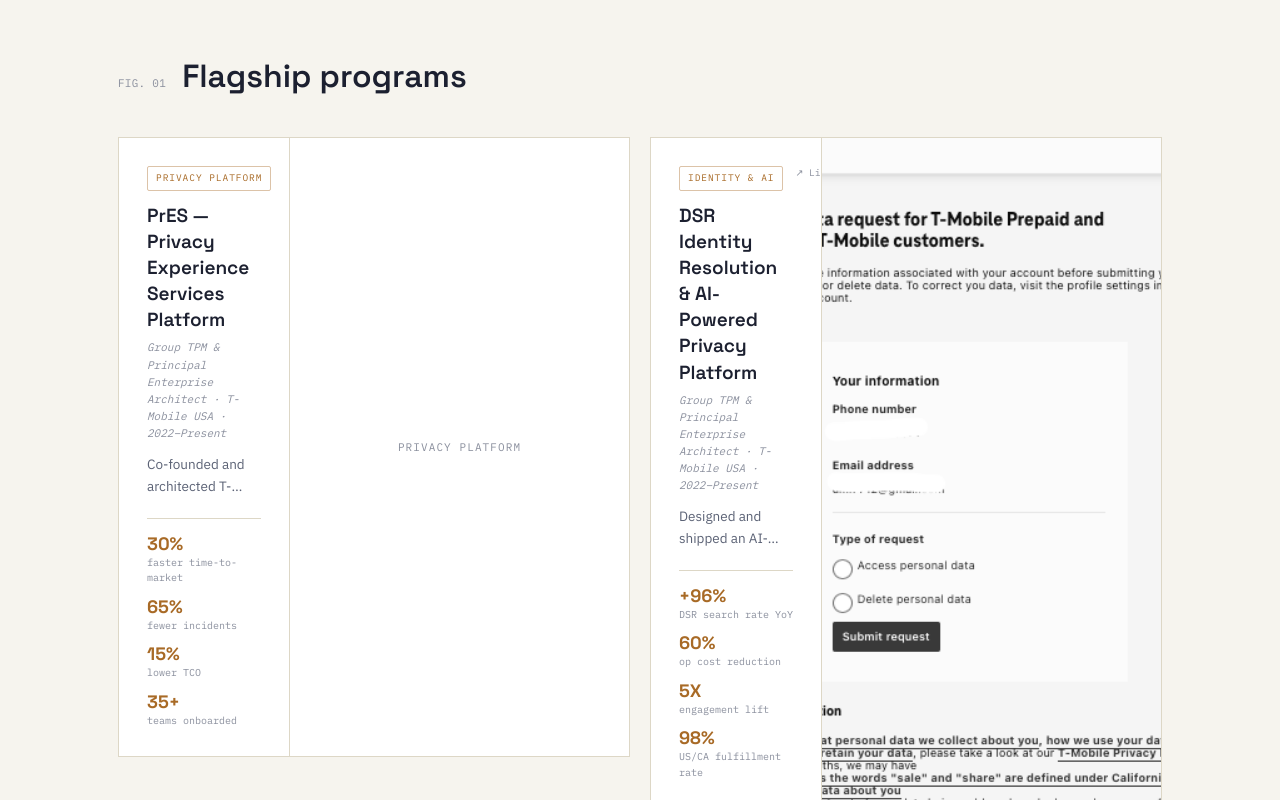
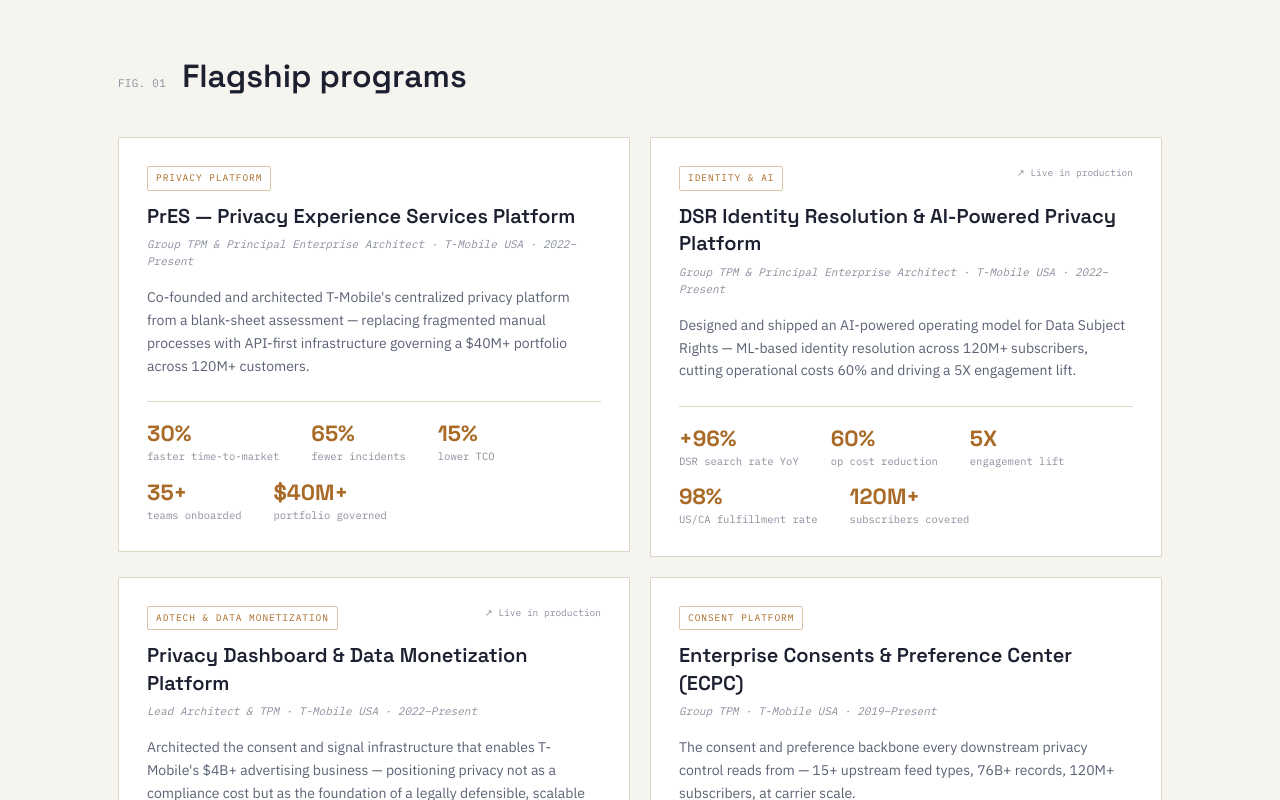
Before and after one commit to rhapsody7712-beep/umang-shrivastava, a Next.js app: page /umang-shrivastava/ in a window 1280 px wide. Shown: the part 840-1640 px from the top of the page. Built offline with nearby package versions, Linux system fonts and the light colour scheme.

Commit message:
Remove images from case studies — clean text-only card layout

```diff
--- a/src/app/case-studies/[slug]/page.tsx
+++ b/src/app/case-studies/[slug]/page.tsx
@@ -1,6 +1,5 @@
 import type { Metadata } from "next";
 import { notFound } from "next/navigation";
-import Image from "next/image";
 import { caseStudies } from "@/content/caseStudies";
 import { Reveal } from "@/components/Reveal";
 
@@ -100,27 +99,6 @@
 
         <ListBlock label="Lessons learned" items={study.lessons} />
 
-        {study.images && study.images.length > 0 && (
-          <div className="mb-9">
-            <span className="font-mono text-[11px] text-muted-2 tracking-wide uppercase block mb-4">
-              Product screenshots
-            </span>
-            <div className="flex flex-col gap-4">
-              {study.images.map((src, i) => (
-                <div key={i} className="relative w-full aspect-video border border-line rounded-[3px] overflow-hidden">
-                  <Image
-                    src={src}
-                    alt={`${study.title} screenshot ${i + 1}`}
-                    fill
-                    className="object-cover object-top"
-                    sizes="760px"
-                  />
-                </div>
-              ))}
-            </div>
-          </div>
-        )}
-
         {study.shipped && (
           <div className="mt-10 border border-line rounded-[3px] p-5 flex items-center justify-between gap-4 flex-wrap">
             <div>
--- a/src/components/CaseStudyCard.tsx
+++ b/src/components/CaseStudyCard.tsx
@@ -1,17 +1,13 @@
 import Link from "next/link";
-import Image from "next/image";
 import type { CaseStudy } from "@/content/caseStudies";
 
 export function CaseStudyCard({ study }: { study: CaseStudy }) {
   return (
     <Link
       href={`/case-studies/${study.slug}`}
-      className="group flex flex-col sm:flex-row border border-line bg-panel hover:border-accent transition-colors overflow-hidden"
+      className="group block border border-line bg-panel hover:border-accent transition-colors p-7"
     >
-      {/* Left: content */}
-      <div className="flex-1 p-7 flex flex-col justify-between min-w-0">
-        <div>
-          <div className="flex items-start gap-3 justify-between mb-3">
+      <div className="flex items-start justify-between gap-4 mb-3">
         <span className="font-mono text-[9.5px] tracking-widest text-accent border border-accent/40 px-2 py-1 rounded-[2px] whitespace-nowrap">
           {study.category}
         </span>
@@ -21,48 +17,29 @@
           </span>
         )}
       </div>
-          <h3 className="font-display font-semibold text-[19px] mb-1.5 group-hover:text-accent transition-colors leading-snug">
+
+      <h3 className="font-display font-semibold text-[20px] mb-1.5 group-hover:text-accent transition-colors leading-snug">
         {study.title}
       </h3>
-          <p className="font-mono text-[11px] text-muted-2 italic mb-3">
+      <p className="font-mono text-[11px] text-muted-2 italic mb-4">
         {study.role} · {study.period}
       </p>
-          <p className="text-muted text-[13.5px] leading-relaxed line-clamp-2">
+      <p className="text-muted text-[14px] leading-relaxed mb-6 max-w-[700px]">
         {study.oneLiner}
       </p>
-        </div>
-        <div className="flex flex-wrap gap-x-6 gap-y-3 mt-5 pt-4 border-t border-line">
-          {study.results.slice(0, 4).map((r) => (
+
+      <div className="flex flex-wrap gap-x-8 gap-y-4 pt-5 border-t border-line">
+        {study.results.map((r) => (
           <div key={r.label}>
-              <div className="font-display font-bold text-[18px] text-accent leading-none mb-0.5">
+            <div className="font-display font-bold text-[22px] text-accent leading-none mb-1">
               {r.value}
             </div>
-              <div className="font-mono text-[10px] text-muted-2">
+            <div className="font-mono text-[10.5px] text-muted-2">
               {r.label}
             </div>
           </div>
         ))}
       </div>
-      </div>
-
-      {/* Right: screenshot or category panel */}
-      <div className="relative sm:w-[280px] lg:w-[340px] min-h-[180px] shrink-0 border-t sm:border-t-0 sm:border-l border-line overflow-hidden">
-        {study.image ? (
-          <Image
-            src={study.image}
-            alt={study.title}
-            fill
-            className="object-cover object-top grayscale group-hover:grayscale-0 transition-all duration-500"
-            sizes="(max-width: 640px) 100vw, 340px"
-          />
-        ) : (
-          <div className="w-full h-full absolute inset-0 bg-panel flex items-center justify-center p-6">
-            <span className="font-mono text-[11px] tracking-widest text-muted-2 text-center leading-loose uppercase">
-              {study.category}
-            </span>
-          </div>
-        )}
-      </div>
     </Link>
   );
 }
--- a/src/content/caseStudies.ts
+++ b/src/content/caseStudies.ts
@@ -15,8 +15,6 @@
   results: { value: string; label: string }[];
   lessons: string[];
   shipped?: { label: string; url: string; note?: string };
-  image?: string;       // hero image for the listing card (path from /public)
-  images?: string[];    // gallery images for the detail page
 }
 
 export const caseStudies: CaseStudy[] = [
@@ -67,8 +65,6 @@
       label: "T-Mobile Personal Data Request Portal",
       url: "https://www.t-mobile.com/privacy-center/personal-data-request.html",
     },
-    image: "/images/dsr-sso.png",
-    images: ["/images/dsr-sso.png", "/images/dsr-multi-persona.png"],
     ref: "REF — DSR",
     category: "IDENTITY & AI",
     role: "Group TPM & Principal Enterprise Architect",
@@ -156,8 +152,6 @@
       label: "T-Mobile Privacy Center Dashboard",
       url: "https://www.t-mobile.com/privacy-center/dashboard",
     },
-    image: "/images/dashboard.png",
-    images: ["/images/dashboard.png"],
   },
   {
     slug: "ecpc",
```
Lines whose indentation alone changed are shown as unchanged.
